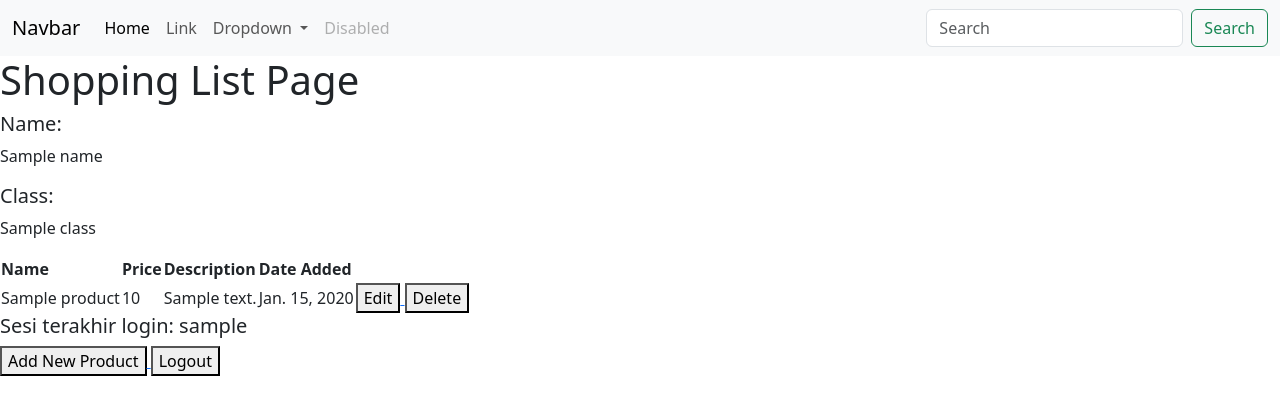
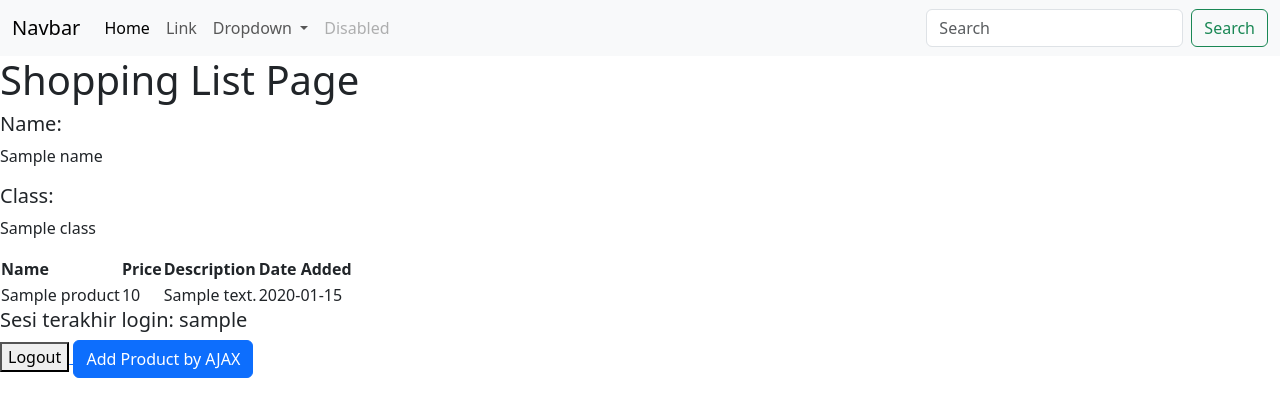
Before and after one commit to LokSki22/shopping-list, a Django app: template main/templates/main.html in a window 1280 px wide. Shown: the top 417 px of the page. Run offline with Django 4.2, Linux system fonts and the light colour scheme; tables that the repository leaves empty hold one stand-in row (values such as "Sample post"); the template is opened without the code that fills it: values that come from a table or form of the project are taken from there, most other values are stand-ins (such as "Sample title", 1, 10 or a date in 2020).

Commit message:
tutorial 5

```diff
--- a/main/templates/main.html
+++ b/main/templates/main.html
@@ -1,6 +1,9 @@
 {% extends 'base.html' %}
 
 {% block content %}
+
+
+
     <nav class="navbar navbar-expand-lg bg-body-tertiary">
       <div class="container-fluid">
         <a class="navbar-brand" href="#">Navbar</a>
@@ -45,47 +48,48 @@
     <h5>Class:</h5>
     <p>{{class}}</p>
 
-    <table>
-        <tr>
-            <th>Name</th>
-            <th>Price</th>
-            <th>Description</th>
-            <th>Date Added</th>
-        </tr>
-
-        {% comment %} Berikut cara memperlihatkan data produk di bawah baris ini {% endcomment %}
-
-        {% for product in products %}
-            <tr>
-                <td>{{product.name}}</td>
-                <td>{{product.price}}</td>
-                <td>{{product.description}}</td>
-                <td>{{product.date_added}}</td>
-                <td>
-                    <a href="{% url 'main:edit_product' product.pk %}">
-                        <button>
-                            Edit
-                        </button>
-                    </a>
-                    <a href="{% url 'main:delete_product' product.pk %}">
-                          <button>
-                              Delete
-                          </button>
-                      </a>
-                </td>
-
-            </tr>
-        {% endfor %}
-    </table>
+    <table id="product_table"></table>
+{#    <table>#}
+{#        <tr>#}
+{#            <th>Name</th>#}
+{#            <th>Price</th>#}
+{#            <th>Description</th>#}
+{#            <th>Date Added</th>#}
+{#        </tr>#}
+{##}
+{#        {% comment %} Berikut cara memperlihatkan data produk di bawah baris ini {% endcomment %}#}
+{##}
+{#        {% for product in products %}#}
+{#            <tr>#}
+{#                <td>{{product.name}}</td>#}
+{#                <td>{{product.price}}</td>#}
+{#                <td>{{product.description}}</td>#}
+{#                <td>{{product.date_added}}</td>#}
+{#                <td>#}
+{#                    <a href="{% url 'main:edit_product' product.pk %}">#}
+{#                        <button>#}
+{#                            Edit#}
+{#                        </button>#}
+{#                    </a>#}
+{#                    <a href="{% url 'main:delete_product' product.pk %}">#}
+{#                          <button>#}
+{#                              Delete#}
+{#                          </button>#}
+{#                      </a>#}
+{#                </td>#}
+{##}
+{#            </tr>#}
+{#        {% endfor %}#}
+{#    </table>#}
 
     <h5>Sesi terakhir login: {{ last_login }}</h5>
 {#    <br />#}
 
-    <a href="{% url 'main:create_product' %}">
-        <button>
-            Add New Product
-        </button>
-    </a>
+{#    <a href="{% url 'main:create_product' %}">#}
+{#        <button>#}
+{#            Add New Product#}
+{#        </button>#}
+{#    </a>#}
 
 
 
@@ -96,5 +100,78 @@
     </a>
 
 
+    <button type="button" class="btn btn-primary" data-bs-toggle="modal" data-bs-target="#exampleModal">Add Product by AJAX</button>
+
+    <div class="modal fade" id="exampleModal" tabindex="-1" aria-labelledby="exampleModalLabel" aria-hidden="true">
+    <div class="modal-dialog">
+        <div class="modal-content">
+            <div class="modal-header">
+                <h1 class="modal-title fs-5" id="exampleModalLabel">Add New Product</h1>
+                <button type="button" class="btn-close" data-bs-dismiss="modal" aria-label="Close"></button>
+            </div>
+            <div class="modal-body">
+                <form id="form" onsubmit="return false;">
+                    {% csrf_token %}
+                    <div class="mb-3">
+                        <label for="name" class="col-form-label">Name:</label>
+                        <input type="text" class="form-control" id="name" name="name"></input>
+                    </div>
+                    <div class="mb-3">
+                        <label for="price" class="col-form-label">Price:</label>
+                        <input type="number" class="form-control" id="price" name="price"></input>
+                    </div>
+                    <div class="mb-3">
+                        <label for="description" class="col-form-label">Description:</label>
+                        <textarea class="form-control" id="description" name="description"></textarea>
+                    </div>
+                </form>
+            </div>
+            <div class="modal-footer">
+                <button type="button" class="btn btn-secondary" data-bs-dismiss="modal">Close</button>
+                <button type="button" class="btn btn-primary" id="button_add" data-bs-dismiss="modal">Add Product</button>
+            </div>
+        </div>
+    </div>
+</div>
+
+    <script>
+        async function getProducts() {
+        return fetch("{% url 'main:get_product_json' %}").then((res) => res.json())
+    }
+    async function refreshProducts() {
+        document.getElementById("product_table").innerHTML = ""
+        const products = await getProducts()
+        let htmlString = `<tr>
+            <th>Name</th>
+            <th>Price</th>
+            <th>Description</th>
+            <th>Date Added</th>
+        </tr>`
+        products.forEach((item) => {
+            htmlString += `\n<tr>
+            <td>${item.fields.name}</td>
+            <td>${item.fields.price}</td>
+            <td>${item.fields.description}</td>
+            <td>${item.fields.date_added}</td>
+        </tr>`
+        })
+
+        document.getElementById("product_table").innerHTML = htmlString
+    }
+
+    refreshProducts()
+
+        function addProduct() {
+        fetch("{% url 'main:add_product_ajax' %}", {
+            method: "POST",
+            body: new FormData(document.querySelector('#form'))
+        }).then(refreshProducts)
+
+        document.getElementById("form").reset()
+        return false
+    }
+    document.getElementById("button_add").onclick = addProduct
+    </script>
+
 
 {% endblock content %}
--- a/main/urls.py
+++ b/main/urls.py
@@ -5,6 +5,8 @@ from main.views import login_user #sesuaikan dengan nama fungsi yang dibuat
 from main.views import logout_user
 from main.views import edit_product
 from main.views import delete_product
+from main.views import get_product_json
+from main.views import add_product_ajax
 app_name = 'main'
 
 urlpatterns = [
@@ -19,5 +21,6 @@ urlpatterns = [
     path('json/<int:id>/', show_json_by_id, name='show_json_by_id'),
     path('edit-product/<int:id>', edit_product, name='edit_product'),
     path('delete/<int:id>', delete_product, name='delete_product'), # sesuaikan dengan nama fungsi yang dibuat
-
+    path('get-product/', get_product_json, name='get_product_json'),
+    path('create-product-ajax/', add_product_ajax, name='add_product_ajax')
 ]
--- a/main/views.py
+++ b/main/views.py
@@ -14,6 +14,7 @@ from django.contrib.auth.decorators import login_required
 import datetime
 from django.http import HttpResponseRedirect
 from django.urls import reverse
+from django.views.decorators.csrf import csrf_exempt
 
 # Create your views here.
 
@@ -115,3 +116,22 @@ def delete_product(request, id):
     product.delete()
     # Kembali ke halaman awal
     return HttpResponseRedirect(reverse('main:show_main'))
+
+def get_product_json(request):
+    product_item = Product.objects.all()
+    return HttpResponse(serializers.serialize('json', product_item))
+
+
+@csrf_exempt
+def add_product_ajax(request):
+    if request.method == 'POST':
+        name = request.POST.get("name")
+        price = request.POST.get("price")
+        description = request.POST.get("description")
+        user = request.user
+
+        new_product = Product(name=name, price=price, description=description, user=user)
+        new_product.save()
+
+        return HttpResponse(b"CREATED", status=201)
+    return HttpResponseNotFound()
```
